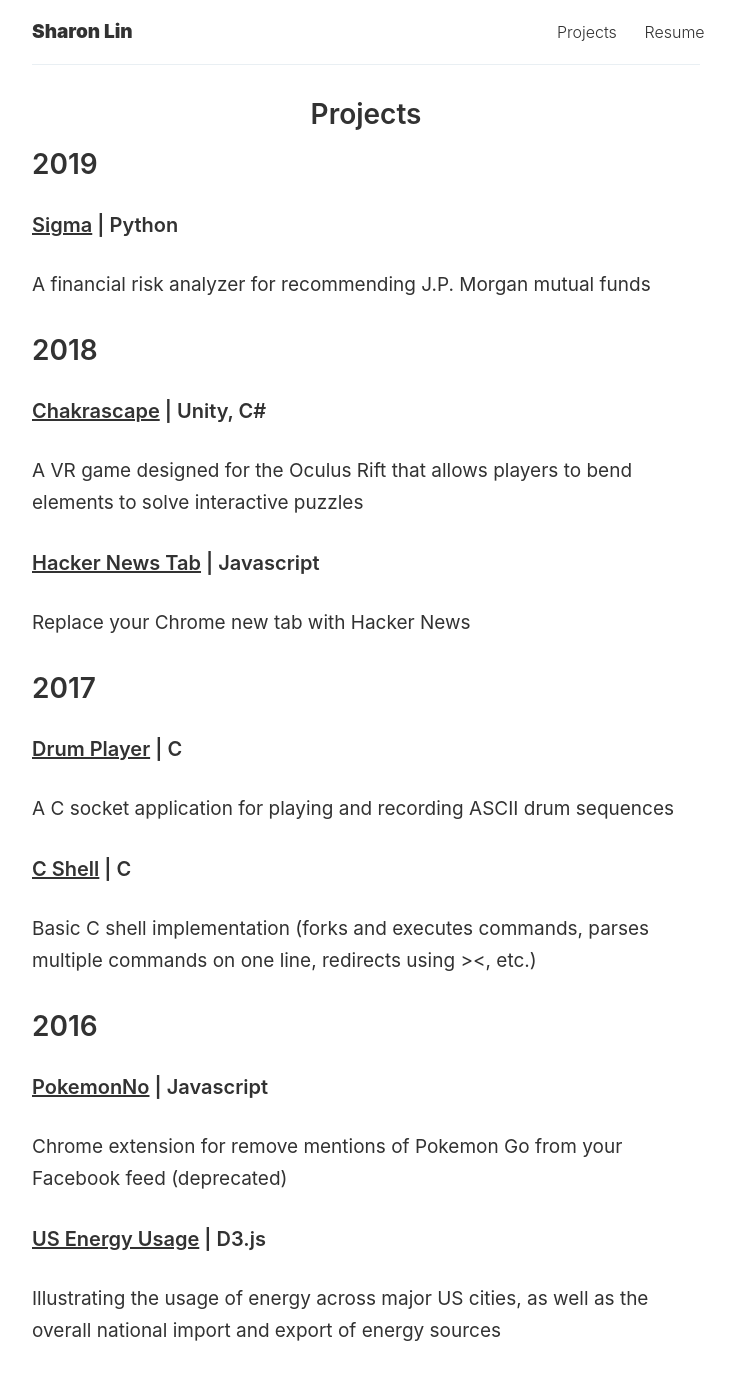
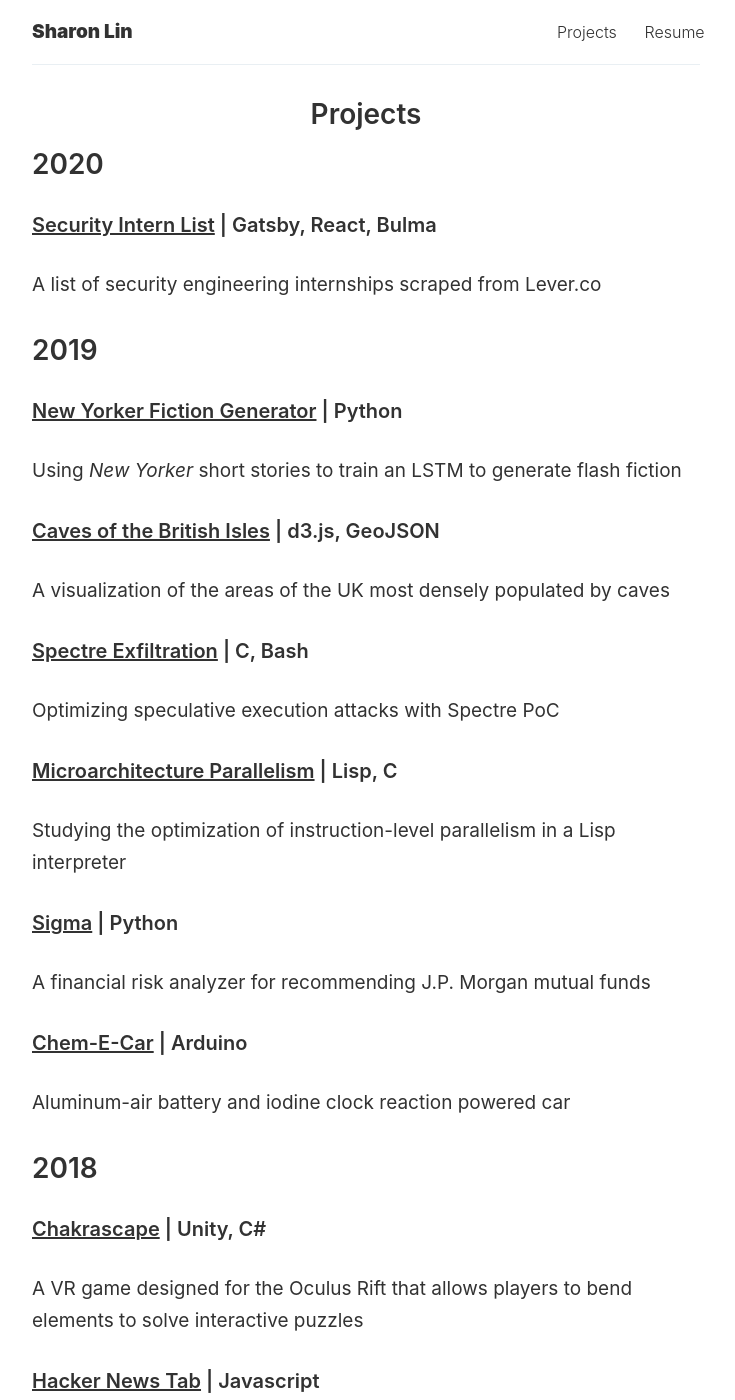
Before and after one commit to sharontlin/sharontlin.github.io, a Jekyll site: the page built from _pages/projects.md, in a window 1280 px wide and 1400 px high. Shown: the whole window, without its empty margins (274-1009 px from the left). Built offline with Jekyll 4.4.1, drawn with Linux system fonts in a browser that asks for light colours; some of the changed text lies outside the part shown.

Commit message:
Added to projects

```diff
--- a/_pages/projects.md
+++ b/_pages/projects.md
@@ -3,11 +3,37 @@
 title: Projects
 ---
 
+## 2020
+
+#### [Security Intern List](https://github.com/sharontlin/security-intern-list) | Gatsby, React, Bulma
+
+A list of security engineering internships scraped from Lever.co
+
 ## 2019
+
+#### [New Yorker Fiction Generator](https://medium.com/@sharonlin/building-a-fiction-generator-worthy-of-the-new-yorker-part-one-f4bcfa87dea0) | Python
+
+Using _New Yorker_ short stories to train an LSTM to generate flash fiction
+
+#### [Caves of the British Isles](https://observablehq.com/@sharontlin/caves-of-the-british-isles) | d3.js, GeoJSON
+
+A visualization of the areas of the UK most densely populated by caves
+
+#### [Spectre Exfiltration](https://www.dropbox.com/s/xgp03aoc4n5nexs/CO332_Coursework_2.pdf?dl=0) | C, Bash
+
+Optimizing speculative execution attacks with Spectre PoC
+
+#### [Microarchitecture Parallelism](https://www.dropbox.com/s/2zx7xk659hsw1s8/CO332_Coursework_1.pdf?dl=0) | Lisp, C
+
+Studying the optimization of instruction-level parallelism in a Lisp interpreter
 
 #### [Sigma](http://61.93.198.242/jpm-sigma/index.php/questionnaire/financial-health/) | Python
 
 A financial risk analyzer for recommending J.P. Morgan mutual funds
+
+#### [Chem-E-Car](https://www.hackster.io/sharon-lin2/voltage-gated-aluminum-air-battery-car-0786db) | Arduino
+
+Aluminum-air battery and iodine clock reaction powered car
 
 ## 2018
 
@@ -38,3 +64,33 @@
 #### [US Energy Usage](https://github.com/janetzhang321/mitochondria) | D3.js
 
 Illustrating the usage of energy across major US cities, as well as the overall national import and export of energy sources
+
+#### [Boulder Bash](https://www.hackathon.io/boulder-bash) | Ruby, JS
+
+Rails app that displays the top climbing venues in a geographic location
+
+#### [AA](https://github.com/sharon-lin/aa) | Processing
+
+Clone of the popular AA rotating circles game
+
+## 2015
+
+#### [Stuy Club/Pub Quiz](http://stuyclubpub.azurewebsites.net/) | Ruby
+
+An interactive quiz to determine which school clubs to join
+
+#### [SpellrTellr](http://stuyclubpub.azurewebsites.net/) | JavaScript
+
+A spelling game that reads out words for players to spell
+
+#### [Piano++](https://www.hackathon.io/piano) | WebRTC, Ruby
+
+A video chat service that includes an interactive piano for musical collaborations
+
+#### [Expresso](https://devpost.com/software/expresso-5z98i1) | Ruby, Heroku
+
+Speech-to-text notetaking app using Azure APIs
+
+#### [Pearl Runner](http://gsrca.de/129233) | Game Salad
+
+Infinite runner game to educate about STDs and destigmatize safe sex
```
